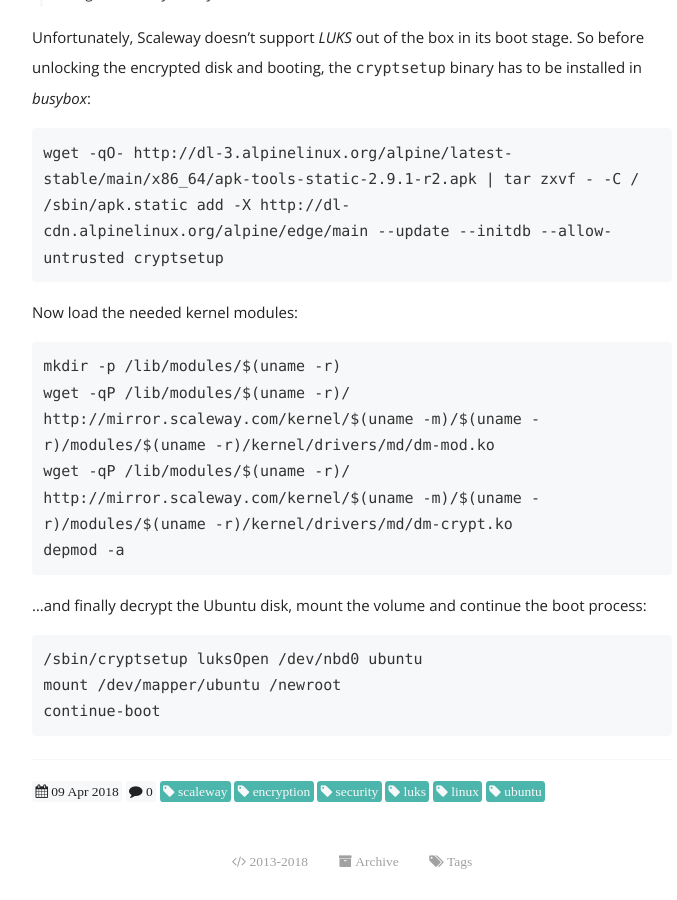
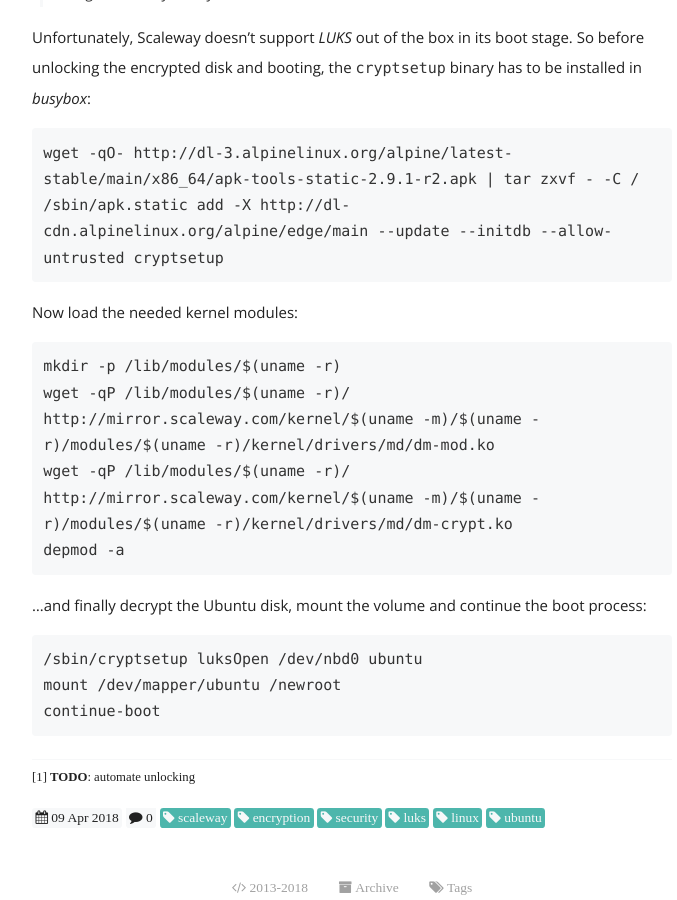
Before and after one commit to gh0st/docs.j7k6.org, a Jekyll site: the page built from _posts/2018-04-09-scaleway-baremetal-ubuntu-server-full-disk-encryption.md, in a window 1280 px wide and 900 px high, scrolled down 3671 px. Shown: the whole window, without its empty margins (288-965 px from the left). Built offline with Jekyll 4.4.1, drawn with Linux system fonts in a browser that asks for light colours; nearby versions of some CDN libraries; some web fonts are replaced; comment, search, counter and statistics services are not loaded; before the commit the page ends 4544 px from its top, so only the background shows below that.

Commit message:
scaleway

````diff
--- a/_posts/2018-04-09-scaleway-baremetal-ubuntu-server-full-disk-encryption.md
+++ b/_posts/2018-04-09-scaleway-baremetal-ubuntu-server-full-disk-encryption.md
@@ -122,3 +122,4 @@
 ```
 
 ---
+1. **TODO**: automate unlocking
````
